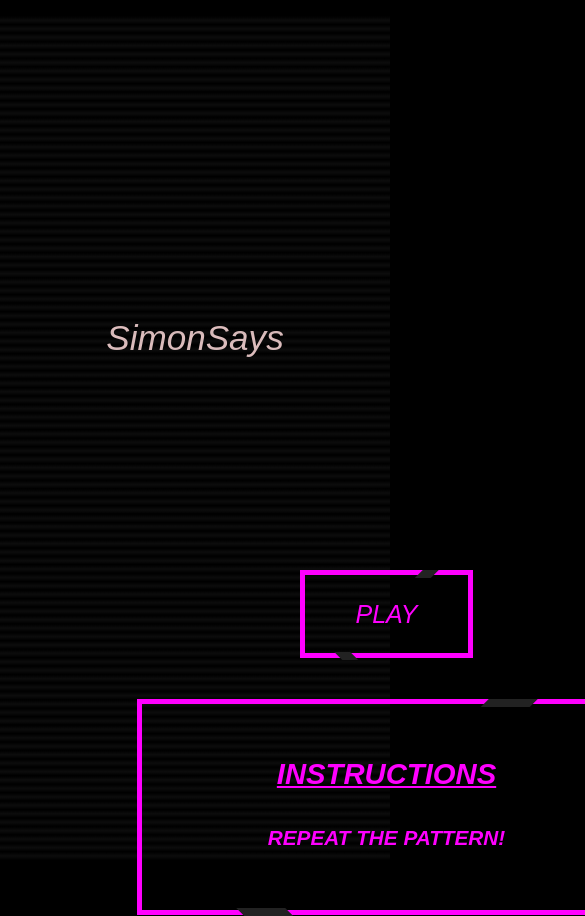
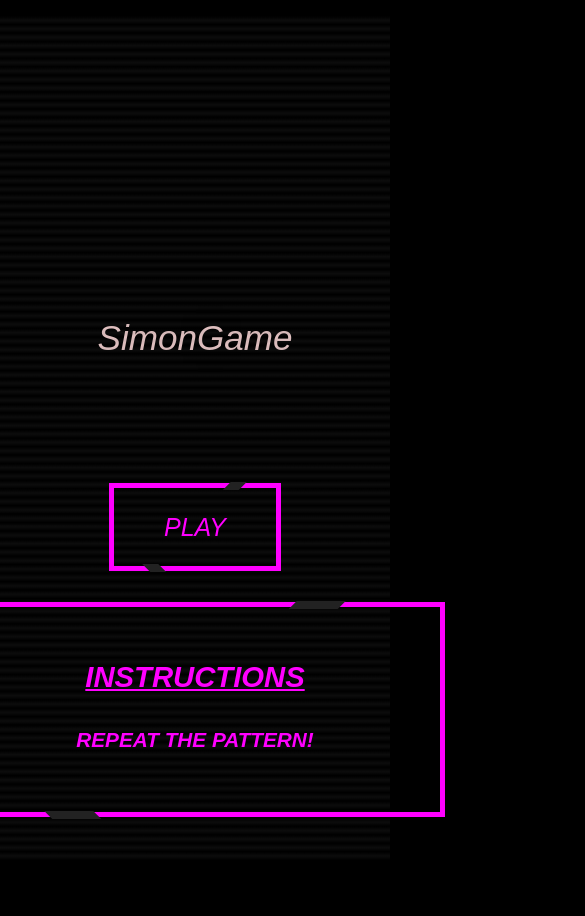
Before and after one commit to Code-Institute-Submissions/MS2-Project-1, a plain HTML site: page index.html in a window 390 px wide. Both pictures are taken after a click on the link "PLAY". Shown: the top 916 px of the page, 585 px wide, since content can reach past the window. After the commit the page ends 844 px from the top, so only its background shows below. Drawn offline with Linux system fonts and the light colour scheme.

Commit message:
responsive fix

```diff
--- a/assets/css/style.css
+++ b/assets/css/style.css
@@ -1,6 +1,5 @@
 .playBtn {
-    padding-left: 35%;
-    padding-top: 600px;
+    padding-top: 400px;
     align-items: center;
     width: 500px;
     height: 50px;
@@ -8,7 +7,7 @@
 }
 
 #instructions {
-    margin-top: 70px;
+    margin-top: 60px;
 }
 
 #instructions h3 {
--- a/assets/js/game.js
+++ b/assets/js/game.js
@@ -42,9 +42,9 @@ const boxClicked = boxClicked => {
     if (sequenceToGuess.length === 0) {
       // start new round
       sequence.push(getRandomBox());
+      level.push + (1)
       sequenceToGuess = [...sequence];
       startFlashing();
-      level.push += 1;
     }
   } else {
     // end game
--- a/assets/js/script.js
+++ b/assets/js/script.js
@@ -1,9 +1,9 @@
 function playGame() {
     window.open("game.html", "_self")
 
-    startFlashing();
+    setTimeout(() => {
 
-    setTimeout(function(){ alert("After 5 seconds!"); }, 50000);
+    }, 5000);
   }
 
 
--- a/index.html
+++ b/index.html
@@ -7,11 +7,12 @@
     <body>
         <body>
             <div class="container">
-            <div class="glitch" data-text="SimonSays">SimonSays</div>
-            <div class="glow">SimonSays</div>
+                <div class="glitch" data-text="SimonGame">SimonGame</div>
+                <div class="glow">SimonGame</div>
             </div>
             <div class="scanlines"></div>
-            <div class="playBtn">
+            <div class="container">
+                <div class="playBtn row">
                     <a href="#" class="brk-btn" onclick="playGame()">
                         Play
                     </a>
@@ -20,6 +21,8 @@
                         <h5>Repeat the pattern!</h5>
                    </div>
                 </div>
+            </div>
+
         </body>
     <script src="assets/js/script.js"></script>
     <script src="assets/js/game.js"></script>
```
Also changed, not shown: assets/css/game.css (+7 -0 lines), game.html (+10 -5 lines), 1 other file. Lines whose indentation alone changed are shown as unchanged.
